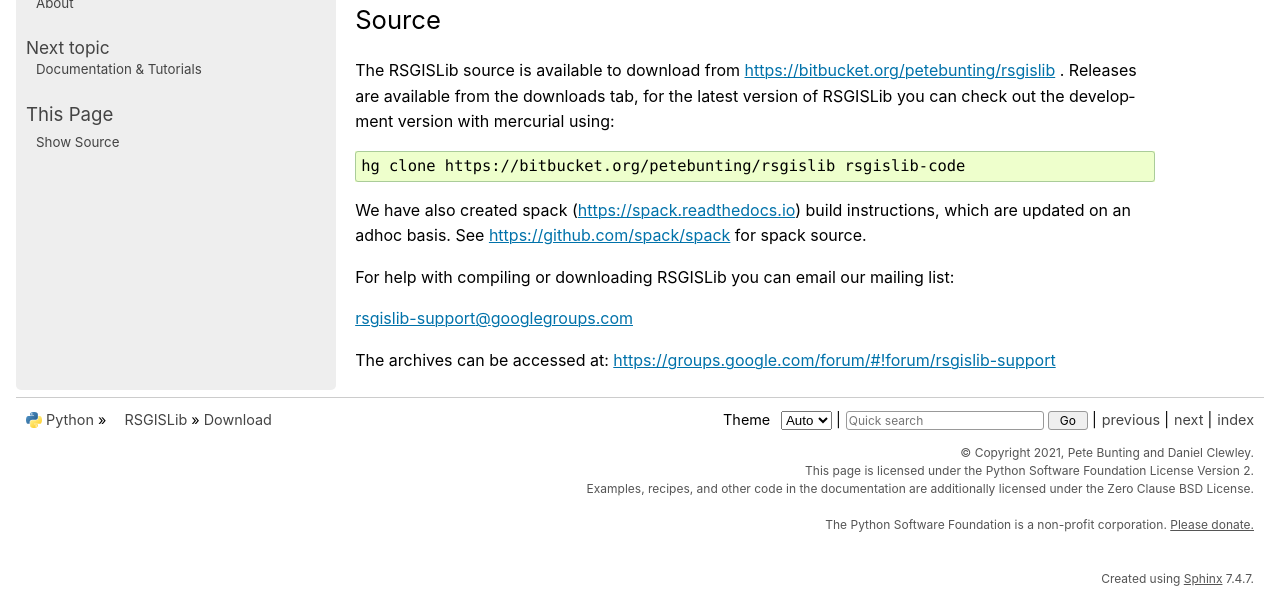
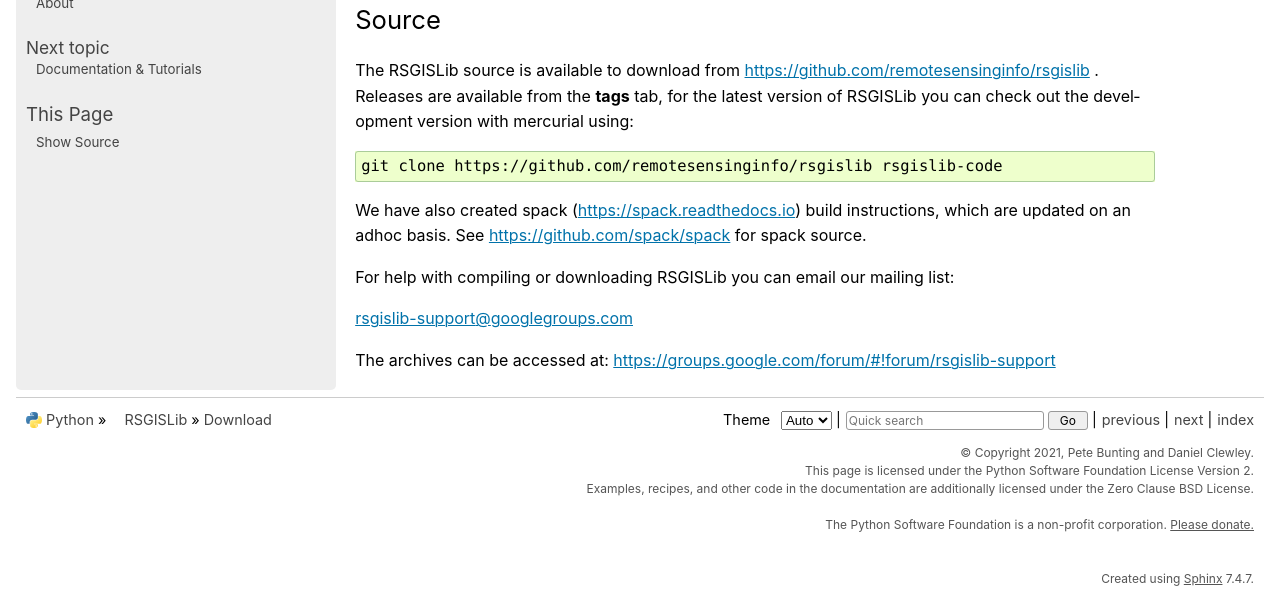
Before and after one commit to remotesensinginfo/rsgislib, a Sphinx documentation site: the page built from doc/python/source/download.rst, in a window 1280 px wide and 900 px high, scrolled down 893 px, cut to the strip 303-900 px from the top of the window. Built offline with Sphinx 7.4.7, drawn with Linux system fonts in a browser that asks for light colours; formulas are drawn with MathJax 3.

Commit message:
switch from bitbucket to github in the docs

```diff
--- a/doc/python/source/about.rst
+++ b/doc/python/source/about.rst
@@ -90,7 +90,7 @@
 
 **How do I go about getting functionality added to RSGISLib?**
 
-For general suggestions submit a ticket on our `issues <https://bitbucket.org/petebunting/rsgislib/issues?status=new&status=open>`_ page on Bitbucket or post a suggestion to the Google groups mailing list.
+For general suggestions submit a ticket on our `issues <https://github.com/remotesensinginfo/rsgislib/issues?status=new&status=open>`_ page on GitHub or post a suggestion to the Google groups mailing list.
 
 If you are preparing a research proposal or have a commercial project where you are likely use RSGISLib please contact us for collaborative opportunities or consultancy work to add new functions to RSGISLib, improve existing features or build custom software on top of RSGISLib.
 
--- a/doc/python/source/download.rst
+++ b/doc/python/source/download.rst
@@ -54,11 +54,11 @@
 Source
 -------
 
-The RSGISLib source is available to download from  https://bitbucket.org/petebunting/rsgislib . Releases are available from the downloads tab, for the latest version of RSGISLib you can check out the development version with mercurial using:
+The RSGISLib source is available to download from  https://github.com/remotesensinginfo/rsgislib . Releases are available from the **tags** tab, for the latest version of RSGISLib you can check out the development version with mercurial using:
 
 .. code-block:: bash
 
-    hg clone https://bitbucket.org/petebunting/rsgislib rsgislib-code
+    git clone https://github.com/remotesensinginfo/rsgislib rsgislib-code
 
 
 We have also created spack (https://spack.readthedocs.io) build instructions, which are updated on an adhoc basis. See https://github.com/spack/spack for spack source.
--- a/doc/python/source/index.rst
+++ b/doc/python/source/index.rst
@@ -9,7 +9,7 @@
 ========================================================
 The Remote Sensing and GIS software library (RSGISLib) is a collection of tools for processing remote sensing and GIS datasets. The tools are accessed using Python bindings.
 
-The project is hosted on Bitbucket and is available to download from https://bitbucket.org/petebunting/rsgislib
+The project is hosted on GitHub and is available to download from https://github.com/remotesensinginfo/rsgislib
 
 The project is jointly led by Pete Bunting (`Earth Observation and Ecosystem Dynamics Group <http://www.aber.ac.uk/en/iges/research-groups/earth-observation-laboratory/>`_ , `Aberystwyth University <http://www.aber.ac.uk/>`_) and Dan Clewley (`Plymouth Marine Laboratory <http://pml.ac.uk>`_).
 
```
